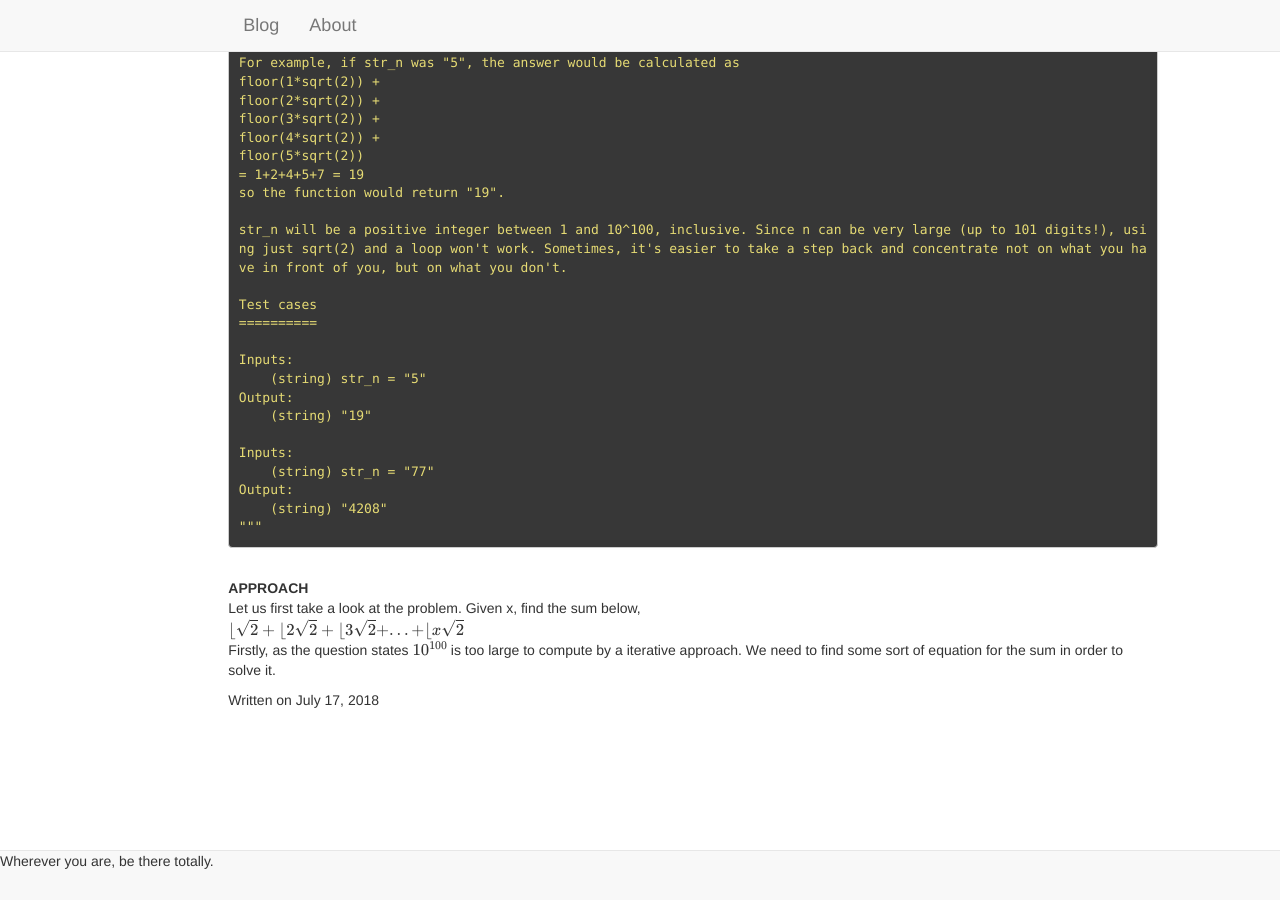
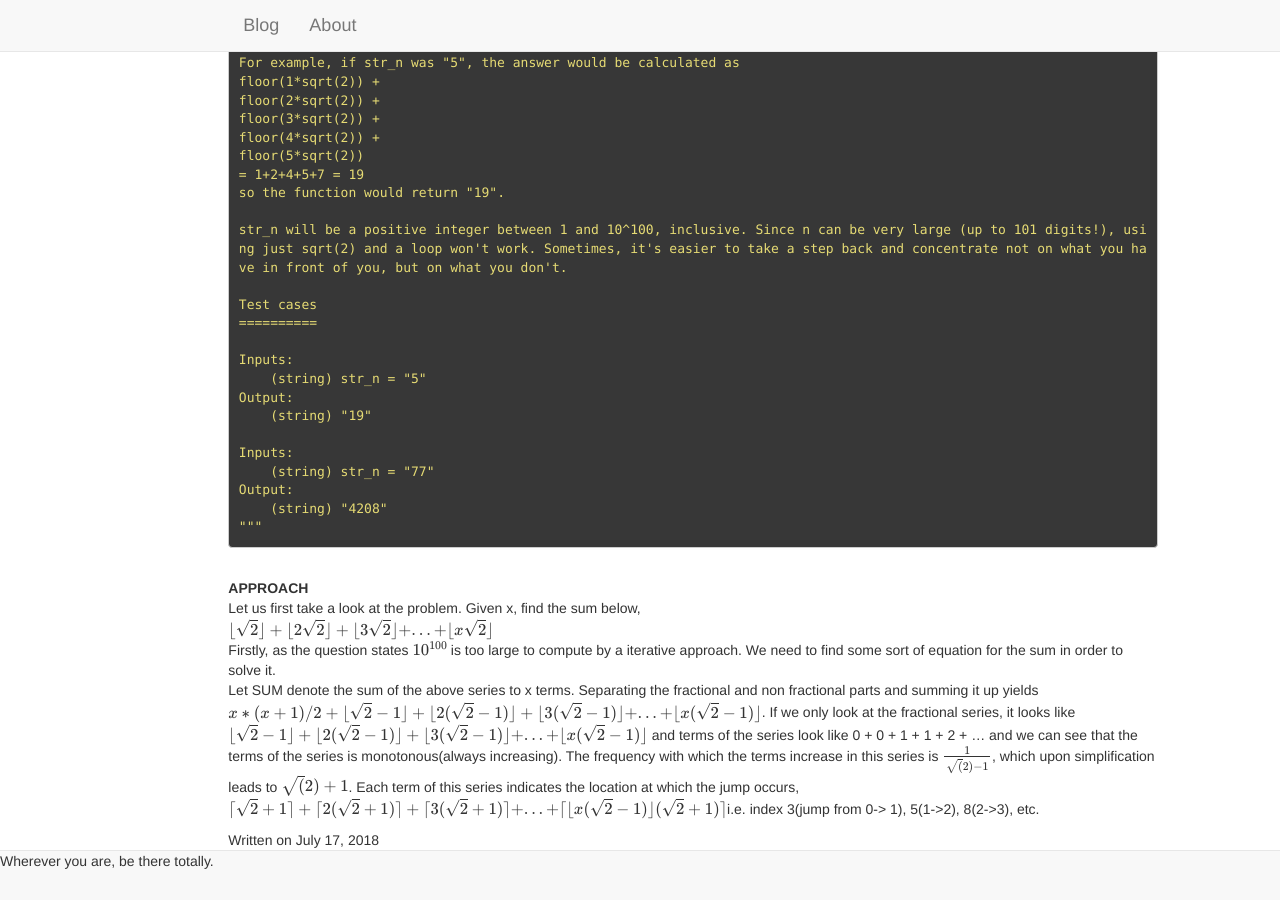
Before and after one commit to surajshetiya/surajshetiya.github.io, a Jekyll site: the page built from _posts/2018-07-17-Google-foobar.md, in a window 1280 px wide and 900 px high, scrolled down 18705 px. Built offline with Jekyll 4.4.1, drawn with Linux system fonts in a browser that asks for light colours; formulas are drawn with MathJax 3.

Commit message:
Adding foobar

```diff
--- a/_posts/2018-07-17-Google-foobar.md
+++ b/_posts/2018-07-17-Google-foobar.md
@@ -864,7 +864,9 @@
 <br/>
 Let us first take a look at the problem. Given x, find the sum below,
 <br/>
-$$\lfloor{\sqrt{2}} + \lfloor{2\sqrt{2}} + \lfloor{3\sqrt{2}} + ... + \lfloor{x\sqrt{2}} $$
+$$\lfloor{\sqrt{2}}\rfloor + \lfloor{2\sqrt{2}}\rfloor + \lfloor{3\sqrt{2}}\rfloor + ... + \lfloor{x\sqrt{2}}\rfloor $$
 <br/>
 Firstly, as the question states $$10^{100}$$ is too large to compute by a iterative approach. We need to find some sort of equation for the sum in order to solve it.
 <br/>
+Let SUM denote the sum of the above series to x terms. Separating the fractional and non fractional parts and summing it up yields
+$$x*(x+1)/2 + \lfloor{\sqrt{2}-1}\rfloor + \lfloor{2(\sqrt{2}-1)}\rfloor + \lfloor{3(\sqrt{2}-1)}\rfloor + ... + \lfloor{x(\sqrt{2}-1)}\rfloor$$. If we only look at the fractional series, it looks like $$\lfloor{\sqrt{2}-1}\rfloor + \lfloor{2(\sqrt{2}-1)}\rfloor + \lfloor{3(\sqrt{2}-1)}\rfloor + ... + \lfloor{x(\sqrt{2}-1)}\rfloor$$ and terms of the series look like 0 + 0 + 1 + 1 + 2 + ... and we can see that the terms of the series is monotonous(always increasing). The frequency with which the terms increase in this series is $$\frac{1}{\sqrt(2)-1}$$, which upon simplification leads to $$\sqrt(2)+1$$. Each term of this series indicates the location at which the jump occurs, $$\lceil{\sqrt{2}+1}\rceil + \lceil{2(\sqrt{2}+1)}\rceil + \lceil{3(\sqrt{2}+1)}\rceil + ... + \lceil{\lfloor{x(\sqrt{2}-1)}\rfloor(\sqrt{2}+1)}\rceil$$i.e. index 3(jump from 0-> 1), 5(1->2), 8(2->3), etc.
```
